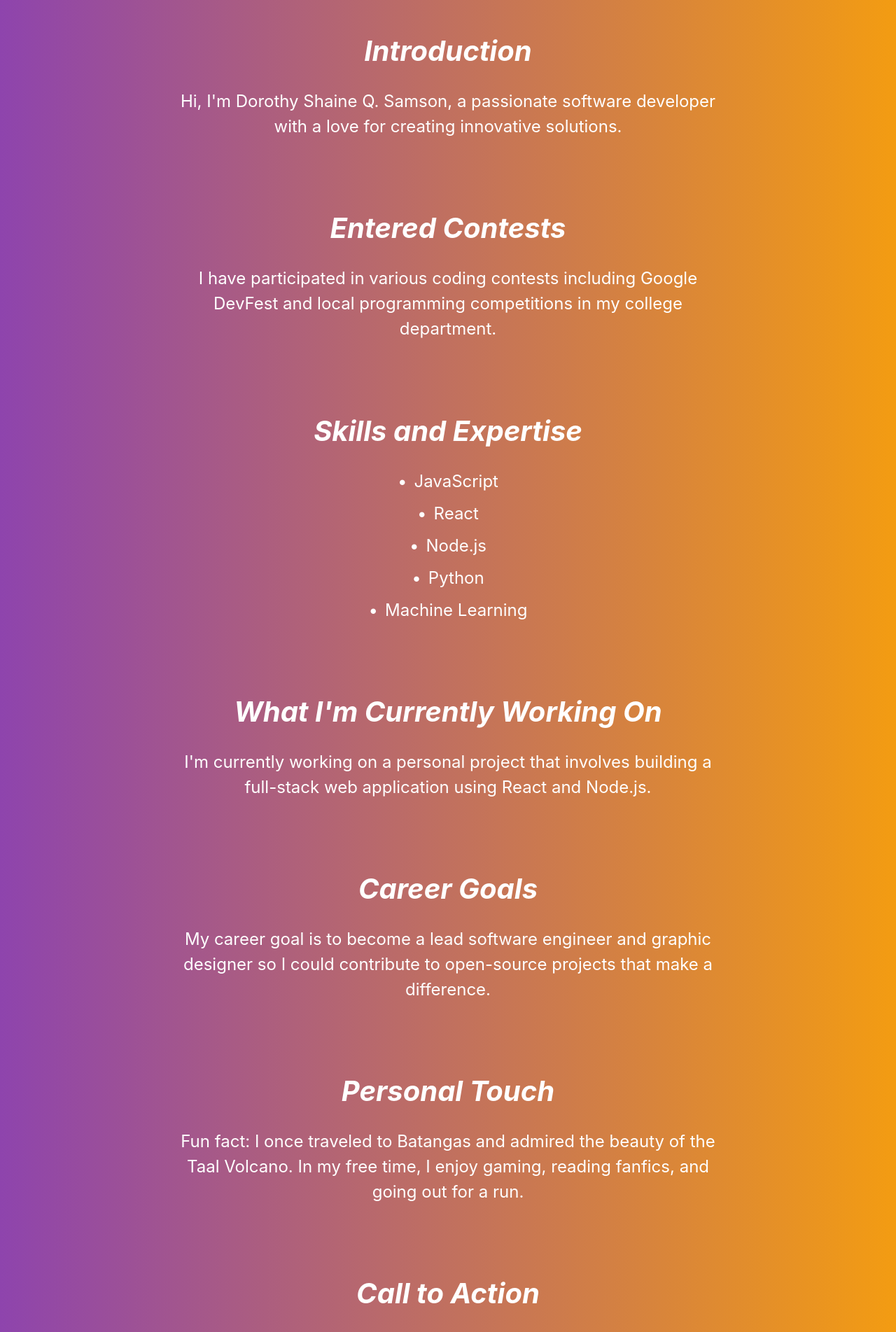
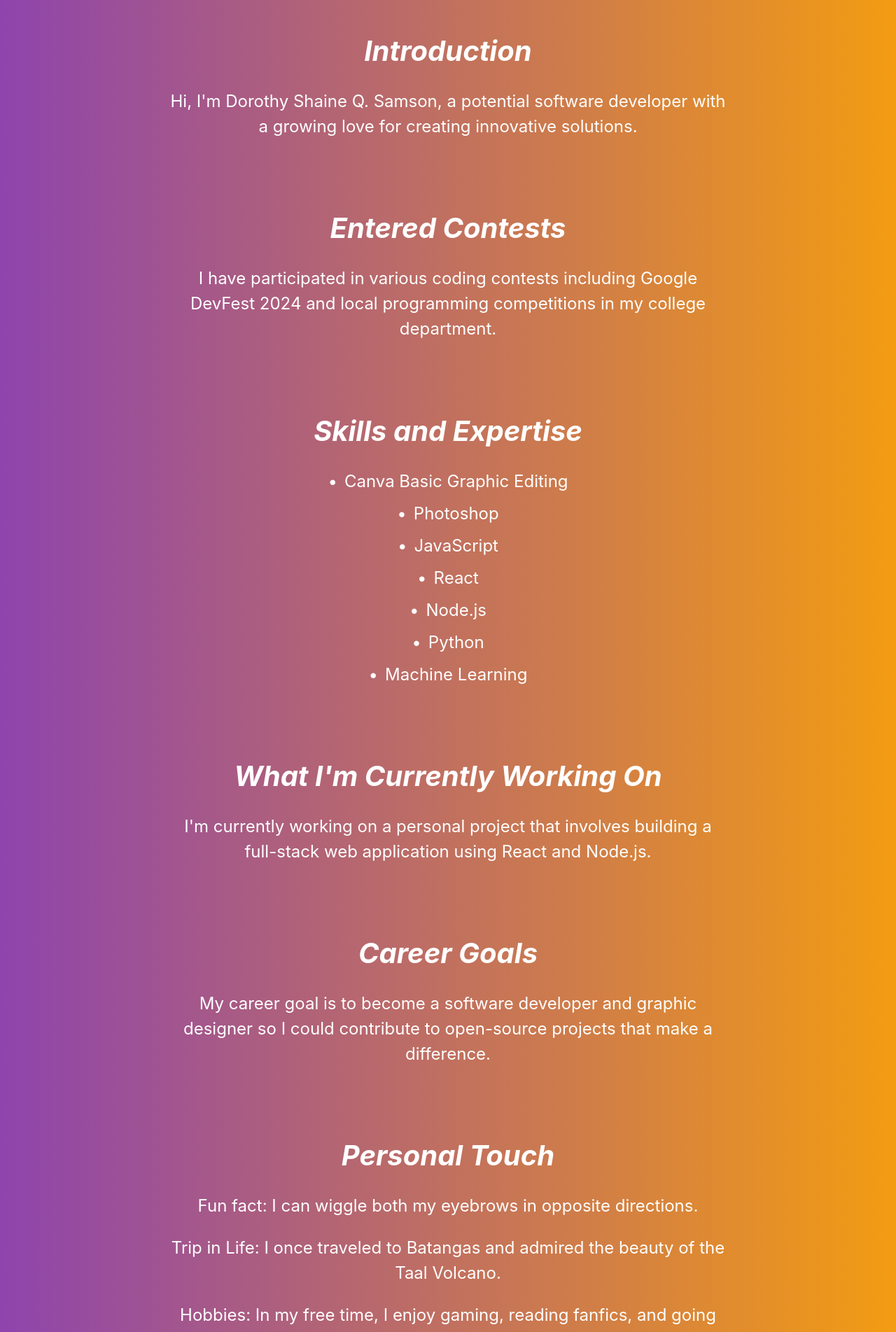
Before and after one commit to dorsushiii/Dorothy-s-Portfolio, a React (Vite) app: page / in a window 1280 px wide. Shown: the part 940-2843 px from the top of the page at 70% size. Built offline with nearby package versions, Linux system fonts and the light colour scheme.

Commit message:
edited personal touch

```diff
--- a/src/AboutMe.jsx
+++ b/src/AboutMe.jsx
@@ -6,17 +6,19 @@ const AboutMe = () => {
         <div className="about-me" id="about">
             <section className="introduction">
                 <h2>Introduction</h2>
-                <p>Hi, I'm Dorothy Shaine Q. Samson, a passionate software developer with a love for creating innovative solutions.</p>
+                <p>Hi, I'm Dorothy Shaine Q. Samson, a potential software developer with a growing love for creating innovative solutions.</p>
             </section>
 
             <section className="entered-contests">
                 <h2>Entered Contests</h2>
-                <p>I have participated in various coding contests including Google DevFest and local programming competitions in my college department.</p>
+                <p>I have participated in various coding contests including Google DevFest 2024 and local programming competitions in my college department.</p>
             </section>
 
             <section className="skills-expertise">
                 <h2>Skills and Expertise</h2>
                 <ul>
+                    <li>Canva Basic Graphic Editing</li>
+                    <li>Photoshop</li>
                     <li>JavaScript</li>
                     <li>React</li>
                     <li>Node.js</li>
@@ -32,12 +34,14 @@ const AboutMe = () => {
 
             <section className="career-goals">
                 <h2>Career Goals</h2>
-                <p>My career goal is to become a lead software engineer and graphic designer so I could contribute to open-source projects that make a difference.</p>
+                <p>My career goal is to become a software developer and graphic designer so I could contribute to open-source projects that make a difference.</p>
             </section>
 
             <section className="personal-touch">
                 <h2>Personal Touch</h2>
-                <p>Fun fact: I once traveled to Batangas and admired the beauty of the Taal Volcano. In my free time, I enjoy gaming, reading fanfics, and going out for a run.</p>
+                <p>Fun fact: I can wiggle both my eyebrows in opposite directions.</p>
+                <p>Trip in Life: I once traveled to Batangas and admired the beauty of the Taal Volcano.</p>
+                <p>Hobbies: In my free time, I enjoy gaming, reading fanfics, and going out for a run.</p>
             </section>
 
             <section className="call-to-action">
```
